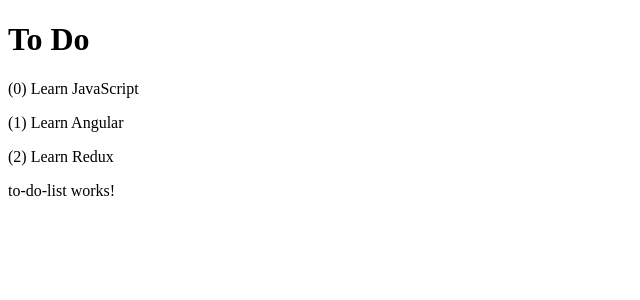
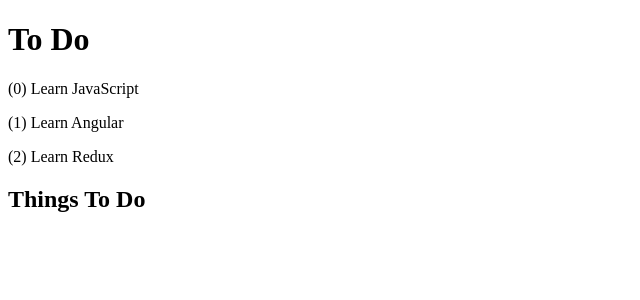
Before and after one commit to sonukapoor/angular-todo-example, an Angular app: page / in a window 1280 px wide. Shown: the top 300 px of the page, without its empty margins (0-640 px from the left). Built offline with nearby package versions, Linux system fonts and the light colour scheme.

Commit message:
Passing a constant string to the child

```diff
--- a/src/app/app.component.html
+++ b/src/app/app.component.html
@@ -1,3 +1,3 @@
 <h1>{{title}}</h1>
 <p *ngFor="let item of thingsToDo; let i = index" id="{{i}}">({{i}}) {{item}}</p>
-<app-to-do-list></app-to-do-list>
+<app-to-do-list [heading]="'Things To Do'"></app-to-do-list>
--- a/src/app/app.component.ts
+++ b/src/app/app.component.ts
@@ -1,4 +1,5 @@
 import { Component } from '@angular/core';
+import { ToDoListComponent } from './to-do-list/to-do-list.component';
 
 @Component({
   selector: 'app-root',
--- a/src/app/to-do-list/to-do-list.component.html
+++ b/src/app/to-do-list/to-do-list.component.html
@@ -1,3 +1 @@
-<p>
-  to-do-list works!
-</p>
+<h2>{{heading}}</h2>
--- a/src/app/to-do-list/to-do-list.component.ts
+++ b/src/app/to-do-list/to-do-list.component.ts
@@ -1,4 +1,4 @@
-import { Component, OnInit } from '@angular/core';
+import { Component, OnInit, Input } from '@angular/core';
 
 @Component({
   selector: 'app-to-do-list',
@@ -7,6 +7,8 @@
 })
 export class ToDoListComponent implements OnInit {
 
+  @Input() heading: string;
+
   constructor() { }
 
   ngOnInit() {
```
